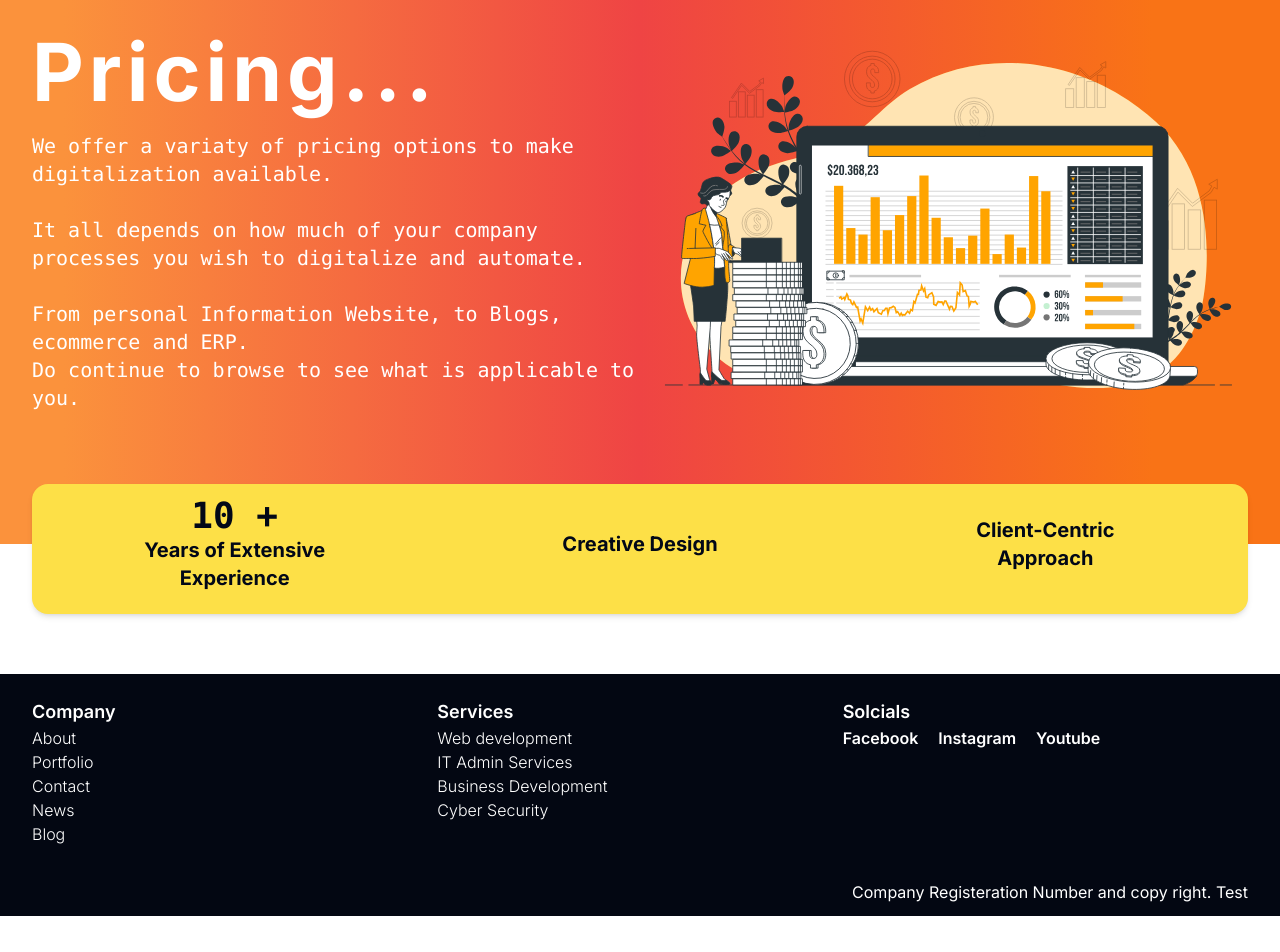
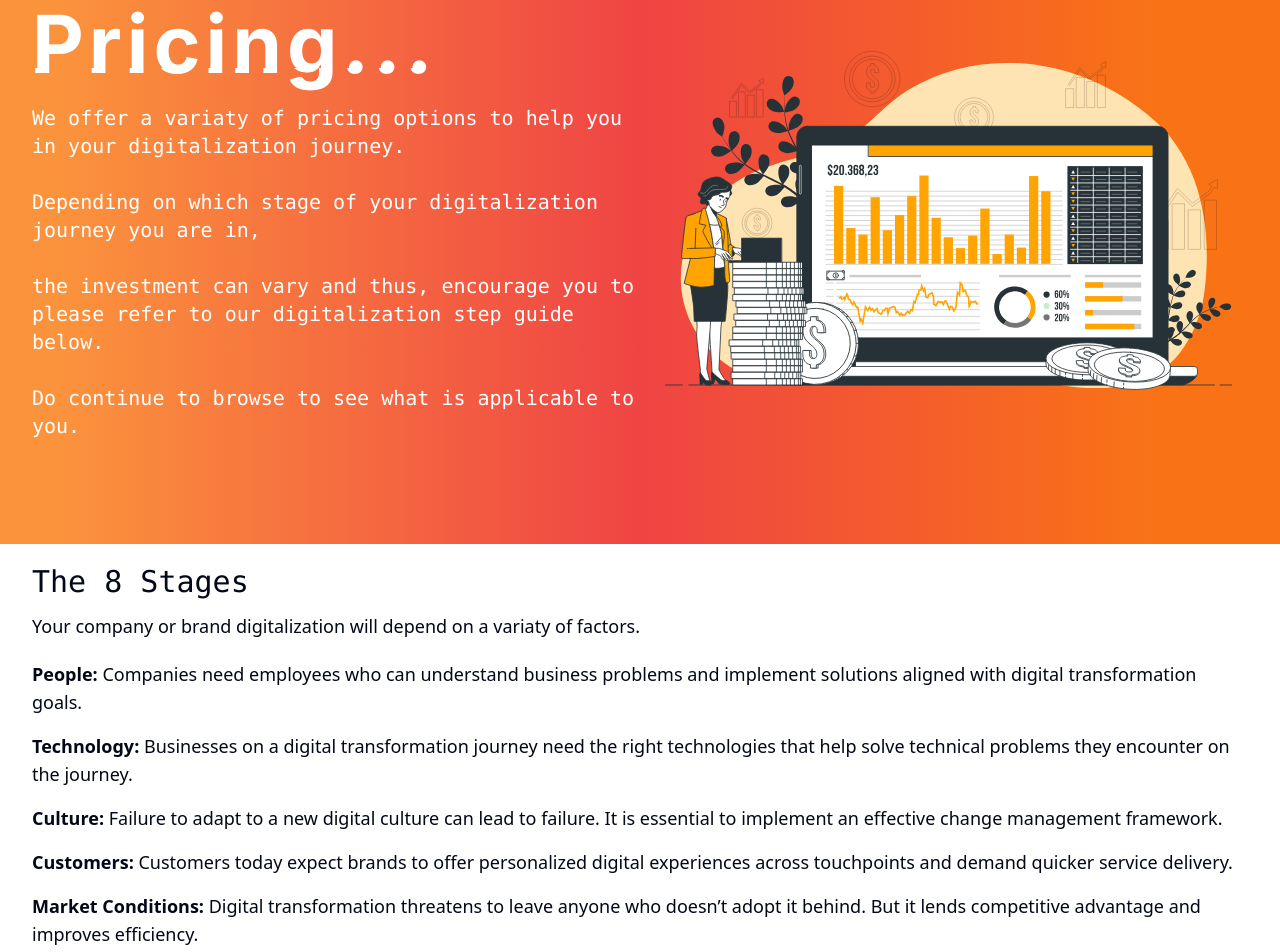
Before and after one commit to Jaomar92/TurtleTech-v.1, a Next.js app: page /Pricing in a window 1280 px wide. Shown: the part 160-1112 px from the top of the page. Before the commit the page ends 1076 px from the top, so only its background shows below. Built offline with nearby package versions, Linux system fonts and the light colour scheme.

Commit message:
team key added

```diff
--- a/app/(root)/Pricing/page.tsx
+++ b/app/(root)/Pricing/page.tsx
@@ -1,12 +1,14 @@
 import Footer from "@/components/Footer";
 import Navbar from "@/components/Navbar";
 import PricingBanner from "@/components/Pricing/PricingBanner/page";
+import InvestmentStep from "@/components/Pricing/investmentStep/page";
 
 const Pricing = () => {
   return (
     <div>
       <Navbar />
       <PricingBanner />
+      <InvestmentStep />
       <Footer />
     </div>
   );
--- a/components/About/AboutTeam/Components/Carosel/page.tsx
+++ b/components/About/AboutTeam/Components/Carosel/page.tsx
@@ -49,7 +49,10 @@ const Carousel = () => {
       <div className="grid grid-cols-1 md:grid-cols-3 gap-7">
         {TeamMembers.map((team) => {
           return (
-            <div className="bg-slate-400/70 flex flex-col gap-3 font-mono items-start justify-between p-5 rounded-xl">
+            <div
+              key={team.key}
+              className="bg-slate-400/70 flex flex-col gap-3 font-mono items-start justify-between p-5 rounded-xl"
+            >
               <div className="flex items-stretch justify-between w-full">
                 <div className="text-2xl w-full h-full flex items-center">
                   {team.name}
--- a/components/Pricing/PricingBanner/page.tsx
+++ b/components/Pricing/PricingBanner/page.tsx
@@ -11,15 +11,17 @@ const PricingBanner = () => {
               About Us...
             </div> */}
             <div className="font-mono text-xl text-white py-3">
-              We offer a variaty of pricing options to make digitalization
-              available.
+              We offer a variaty of pricing options to help you in your
+              digitalization journey.
               <br />
               <br />
-              It all depends on how much of your company processes you wish to
-              digitalize and automate.
+              Depending on which stage of your digitalization journey you are
+              in,
               <br />
               <br />
-              From personal Information Website, to Blogs, ecommerce and ERP.
+              the investment can vary and thus, encourage you to please refer to
+              our digitalization step guide below.
+              <br />
               <br />
               Do continue to browse to see what is applicable to you.
             </div>
@@ -35,24 +37,6 @@ const PricingBanner = () => {
           ></div>
         </div>
       </div>
-      <div className="container relative top-[-60px]">
-        <div className="bg-yellow-300 h-[130px] shadow-md rounded-2xl">
-          <div className="grid grid-cols-3">
-            <div className="text-center font-bold text-xl h-[120px] flex flex-col items-center justify-center">
-              <span className="font-mono text-4xl text-center">10 +</span>
-              Years of Extensive
-              <br /> Experience
-            </div>
-            <div className="text-center font-bold text-xl h-[120px] flex flex-col items-center justify-center">
-              Creative Design
-            </div>
-            <div className="text-center font-bold text-xl h-[120px] flex flex-col items-center justify-center">
-              Client-Centric <br />
-              Approach
-            </div>
-          </div>
-        </div>
-      </div>
     </>
   );
 };
--- /dev/null
+++ b/components/Pricing/investmentStep/PriceSection.tsx
@@ -0,0 +1,12 @@
+interface PriceProps {
+  id: number;
+  image: string;
+  title: string;
+  descrip: string;
+}
+
+const PriceSection: React.FC<PriceProps> = ({ image, title, descrip, id }) => {
+  return <div>PriceSection</div>;
+};
+
+export default PriceSection;
--- /dev/null
+++ b/components/Pricing/investmentStep/page.tsx
@@ -0,0 +1,72 @@
+const companyDigi = [
+  {
+    id: 1,
+    name: "People",
+    descrip:
+      "Companies need employees who can understand business problems and implement solutions aligned with digital transformation goals.",
+  },
+  {
+    id: 2,
+    name: "Technology",
+    descrip:
+      "Businesses on a digital transformation journey need the right technologies that help solve technical problems they encounter on the journey.",
+  },
+  {
+    id: 3,
+    name: "Culture",
+    descrip:
+      "Failure to adapt to a new digital culture can lead to failure. It is essential to implement an effective change management framework.",
+  },
+  {
+    id: 4,
+    name: "Customers",
+    descrip:
+      "Customers today expect brands to offer personalized digital experiences across touchpoints and demand quicker service delivery.",
+  },
+  {
+    id: 5,
+    name: "Market Conditions",
+    descrip:
+      "Digital transformation threatens to leave anyone who doesn’t adopt it behind. But it lends competitive advantage and improves efficiency.",
+  },
+  {
+    id: 6,
+    name: "Innovation",
+    descrip:
+      "A digital transformation journey most often involves identifying how best to integrate emerging technology into current systems.",
+  },
+];
+
+const InvestmentStep = () => {
+  return (
+    <div className="container py-5">
+      <h2 className="font-mono text-3xl pb-3 text-center md:text-left">
+        The 8 Stages
+      </h2>
+      <p className="text-lg font-sans text-center md:text-left">
+        Your company or brand digitalization will depend on a variaty of
+        factors.
+      </p>
+      <div className="py-3">
+        <ul className="text-lg font-sans text-center md:text-left">
+          {companyDigi.map((item) => {
+            return (
+              <li key={item.id} className="py-2">
+                <p>
+                  <strong>{item.name}:</strong> {item.descrip}
+                </p>
+              </li>
+            );
+          })}
+        </ul>
+      </div>
+      <p className="text-lg font-sans">
+        The order of which will depend on your objectives.
+        <br />
+        But we will assume you are at zero.
+      </p>
+    </div>
+  );
+};
+
+export default InvestmentStep;
```
Also changed, not shown: public/Assets/Pricing/Website.svg (added).
